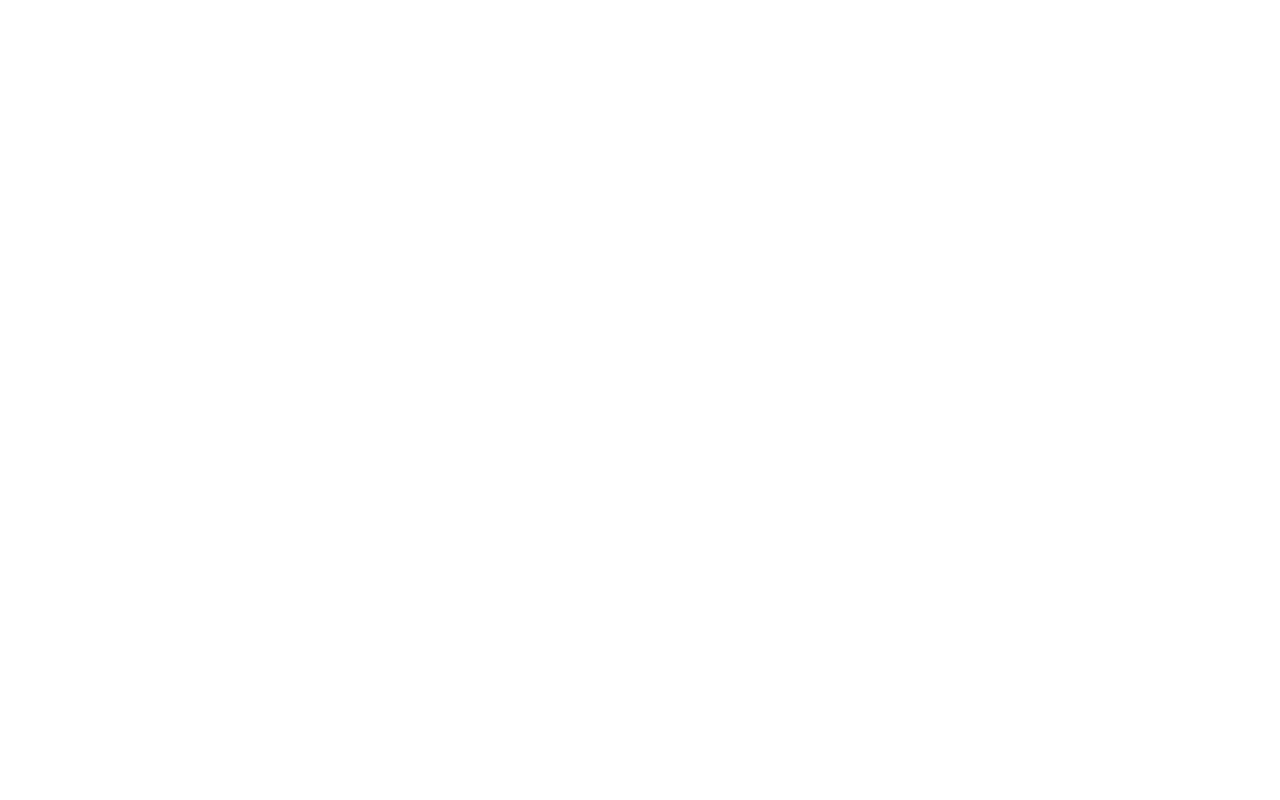
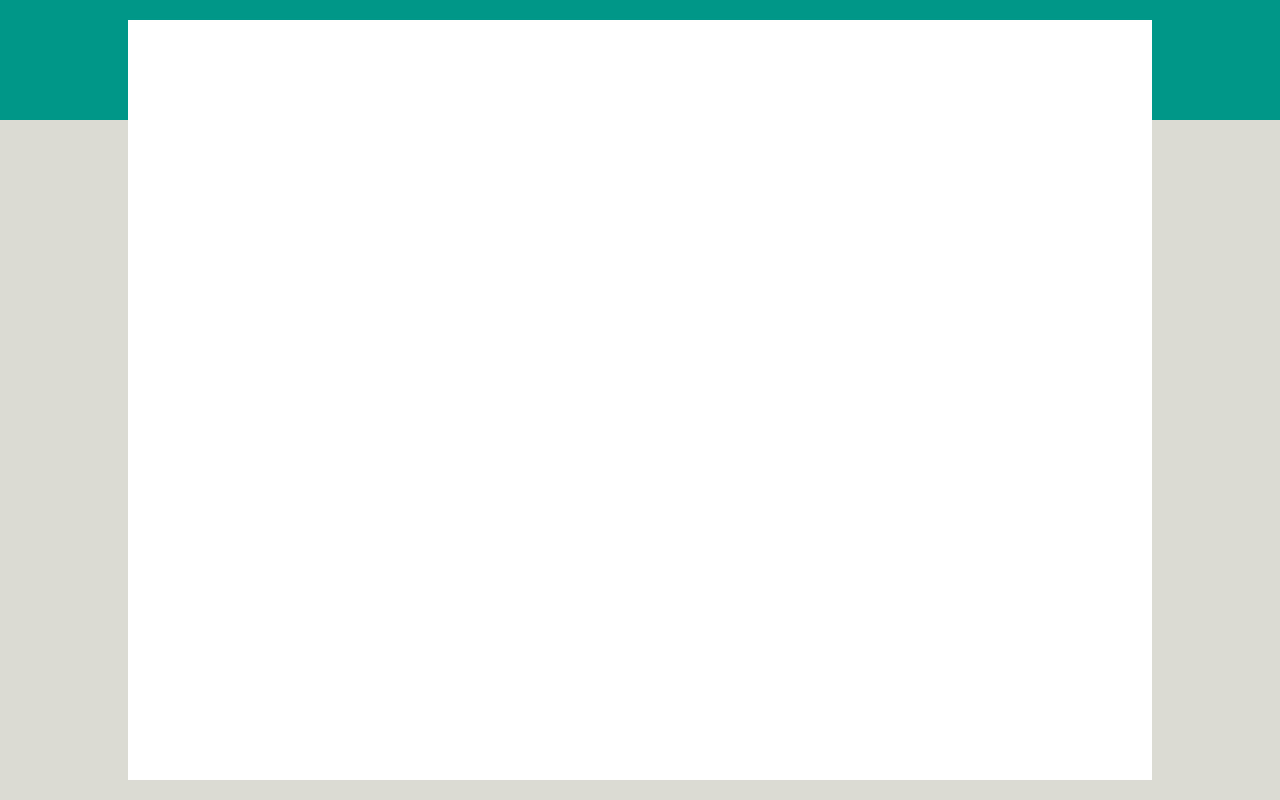
Before and after one commit to Nuccia955/vue-boolzapp, a plain HTML site: page index.html in a window 1280 px wide. Drawn offline with nearby package versions, Linux system fonts and the light colour scheme.

Commit message:
add app container

```diff
--- a/css/main.css
+++ b/css/main.css
@@ -1,4 +1,4 @@
-/* UTILITIES */
+/*GENERAL STYLES */
 * {
     margin: 0;
     padding: 0;
@@ -7,4 +7,37 @@
 
 body {
     font-family: 'Lato', sans-serif;
+    height: 100vh;
+    background-image: linear-gradient(
+        to bottom,
+        #009688 0%,
+        #009688 15%,
+        #dbdbd3 15%,
+        #dbdbd3 100%
+    );
 }
+
+.container {
+    width: 80%;
+    height: 95%;
+    min-width: 900px;
+    background-color: #ffffff;
+}
+
+/* UTILITIES */
+/* display */
+.d-flex {
+    display: flex;
+}
+
+.justify-content-center {
+    justify-content: center;
+}
+
+.align-items-center {
+    align-items: center;
+}
+
+.flex-grow-1 {
+    flex-grow: 1;
+}
--- a/index.html
+++ b/index.html
@@ -12,11 +12,12 @@
     <script src="https://cdn.jsdelivr.net/npm/vue@2/dist/vue.js"></script>
     <title>Boolzapp</title>
 </head>
-<body>
+<body class="d-flex justify-content-center align-items-center">
+    <!-- APP -->
     <section id="app" class="container">
 
     </section>
-
+    <!-- JS -->
     <script src="./js/main.js"></script>
 </body>
 </html>
```
